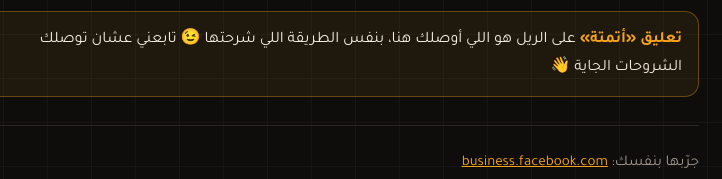
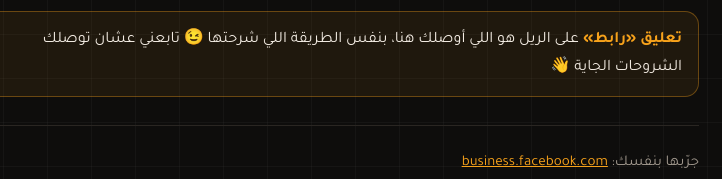
Before and after one commit to omar11169/meta-autodm-guide, a plain HTML site: page index.html in a window 1280 px wide. Shown: the part 3486-3665 px from the top of the page, 305-1027 px from the left. Drawn offline with Linux system fonts and the light colour scheme.

Commit message:
Use keyword رابط
Co-Authored-By: Claude Opus 5.5 <noreply@anthropic.com>
Claude-Session: https://claude.ai/code/session_013cHZrF9sqkp6ucSHDwaig3

```diff
--- a/index.html
+++ b/index.html
@@ -206,7 +206,7 @@ footer{padding-top:24px;color:var(--muted);font-size:15px;display:flex;flex-dire
       <li><b>ما فيه شرط متابعة.</b> كل اللي يعلّق يوصله، متابع أو لا.</li>
       <li><b>ما لقيت Comment to message؟</b> Meta تفعّلها تدريجياً. استخدم «Custom keywords»: خلّ المتابع يرسل الكلمة في الخاص بدل التعليق.</li>
     </ul>
-    <div class="note"><b>تعليق «أتمتة»</b> على الريل هو اللي أوصلك هنا، بنفس الطريقة اللي شرحتها 😉 تابعني عشان توصلك الشروحات الجاية 👋</div>
+    <div class="note"><b>تعليق «رابط»</b> على الريل هو اللي أوصلك هنا، بنفس الطريقة اللي شرحتها 😉 تابعني عشان توصلك الشروحات الجاية 👋</div>
   </section>
 
   <footer>
```
